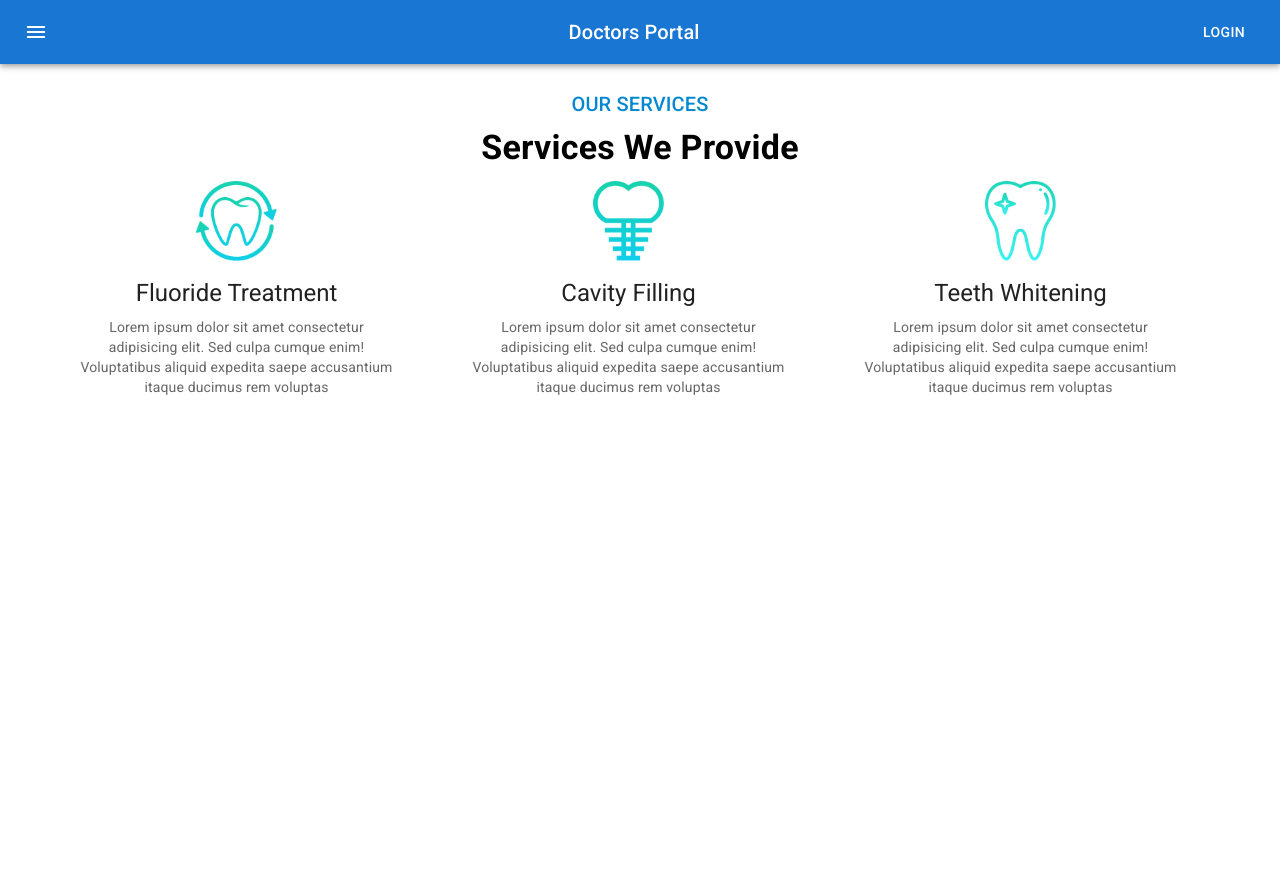
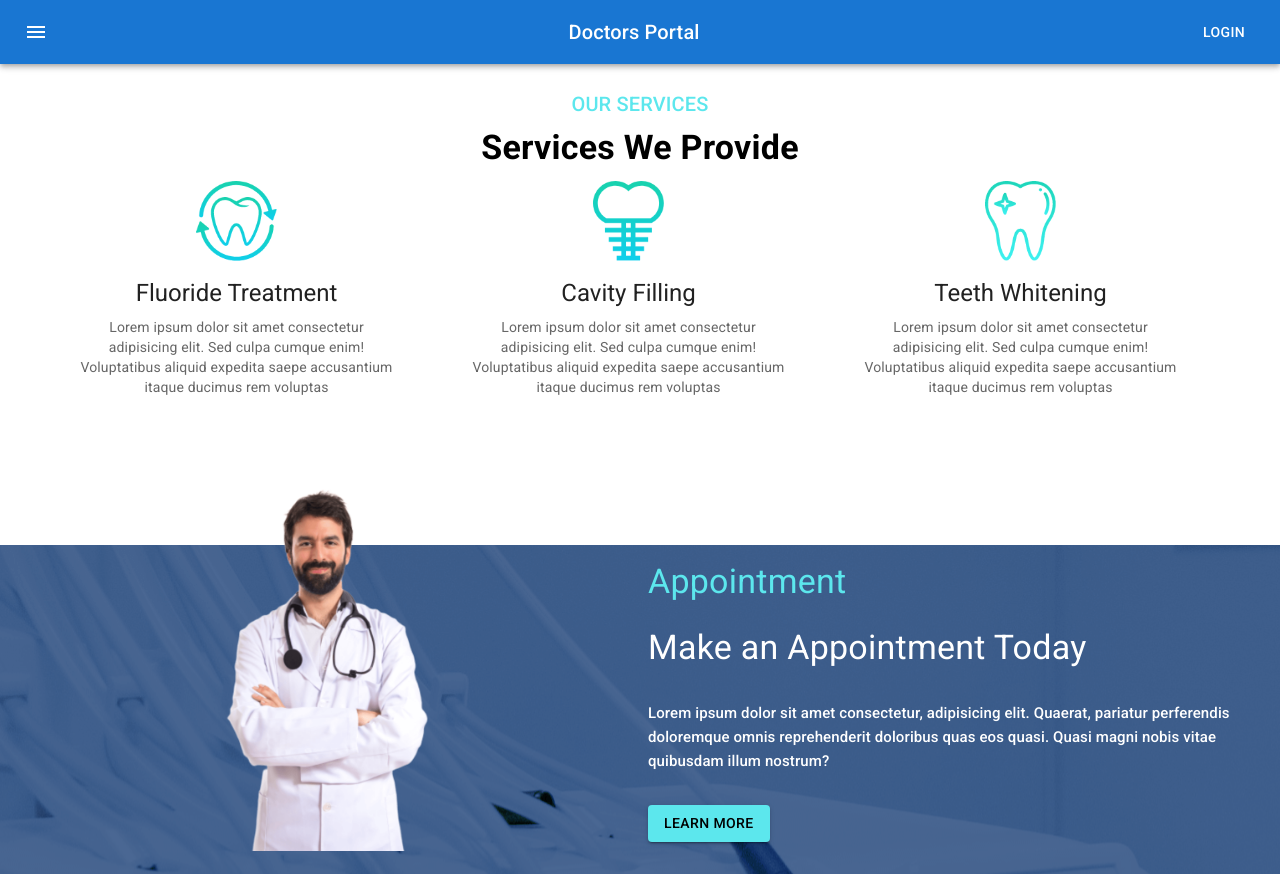
Before and after one commit to devruhul/doctors-portal-client, a React (Create React App) app: page / in a window 1280 px wide. Before the commit the page ends 800 px from the top, so only its background shows below. Built offline with nearby package versions, Linux system fonts and the light colour scheme.

Commit message:
added apppointment banner section and styles

```diff
--- /dev/null
+++ b/src/pages/Home/AppointmentBanner/AppointmentBanner.js
@@ -0,0 +1,47 @@
+import React from 'react';
+import Box from '@mui/material/Box';
+import Grid from '@mui/material/Grid';
+import doctor from '../../../images/doctor.png';
+import appointment from '../../../images/appointment-bg.png';
+import { Typography } from '@mui/material';
+import Button from '@mui/material/Button';
+
+
+const appointmentBg = {
+    backgroundImage: `url(${appointment})`,
+    backgroundColor: 'rgb(0, 41, 102, 0.7)',
+    backgroundBlendMode: 'darken, luminosity',
+    marginTop: 140
+}
+
+const AppointmentBanner = () => {
+    return (
+        <Box style={appointmentBg}>
+            <Grid container spacing={2}>
+                <Grid item xs={12} md={6}>
+                    <img
+                        style={{ width: 400, marginTop: '-110px' }}
+                        src={doctor}
+                        alt=""
+                    />
+                </Grid>
+                <Grid sx={{ display: 'flex', justifyContent: "flex-start", alignItems: 'center', textAlign: 'left' }} item xs={12} md={6}>
+                    <Box >
+                        <Typography sx={{ color: '#5CE7ED', mb: 3 }} variant="h4" gutterBottom>
+                            Appointment
+                        </Typography>
+                        <Typography sx={{ color: 'white' }} variant="h4" gutterBottom>
+                            Make an Appointment Today
+                        </Typography>
+                        <Typography sx={{ color: 'white', fontSize: '15px', my: 4 }} variant="h6" gutterBottom>
+                            Lorem ipsum dolor sit amet consectetur, adipisicing elit. Quaerat, pariatur perferendis doloremque omnis reprehenderit doloribus quas eos quasi. Quasi magni nobis vitae quibusdam illum nostrum?
+                        </Typography>
+                        <Button sx={{ backgroundColor: '#5CE7ED', color: 'black', mb:4 }} variant="contained">Learn More</Button>
+                    </Box>
+                </Grid>
+            </Grid>
+        </Box>
+    );
+};
+
+export default AppointmentBanner;
--- a/src/pages/Home/Home/Home.js
+++ b/src/pages/Home/Home/Home.js
@@ -1,12 +1,15 @@
 import React from 'react';
 import Header from '../../Shared/Header/Header';
 import Services from '../Services/Services';
+import AppointmentBanner from '../AppointmentBanner/AppointmentBanner';
+
 
 const Home = () => {
     return (
         <div>
             <Header />
-            <Services/>
+            <Services />
+            <AppointmentBanner/>
         </div>
     );
 };
--- a/src/pages/Home/Service/Service.js
+++ b/src/pages/Home/Service/Service.js
@@ -16,8 +16,8 @@ const Service = ({ name, description, img }) => {
                     alt="green iguana"
                 />
                 <CardContent>
-                    <Typography gutterBottom variant="h5" component="div">{name}
-
+                    <Typography gutterBottom variant="h5" component="div">
+                        {name}
                     </Typography>
                     <Typography variant="body2" color="text.secondary">
                         {description}
--- a/src/pages/Home/Services/Services.js
+++ b/src/pages/Home/Services/Services.js
@@ -31,7 +31,7 @@ const Services = () => {
     return (
         <Box>
             <Container>
-                <Typography sx={{ color: 'info.main', mt: 3 }} gutterBottom variant="h6" component="div"> OUR SERVICES</Typography>
+                <Typography sx={{ color: '#5CE7ED', mt: 3 }} gutterBottom variant="h6" component="div"> OUR SERVICES</Typography>
                 <Typography sx={{ fontWeight: 'bold' }} gutterBottom variant="h4" component="div">  Services We Provide</Typography>
                 <Grid container spacing={{ xs: 2, md: 3 }} columns={{ xs: 4, sm: 8, md: 12 }}>
                     {
```
